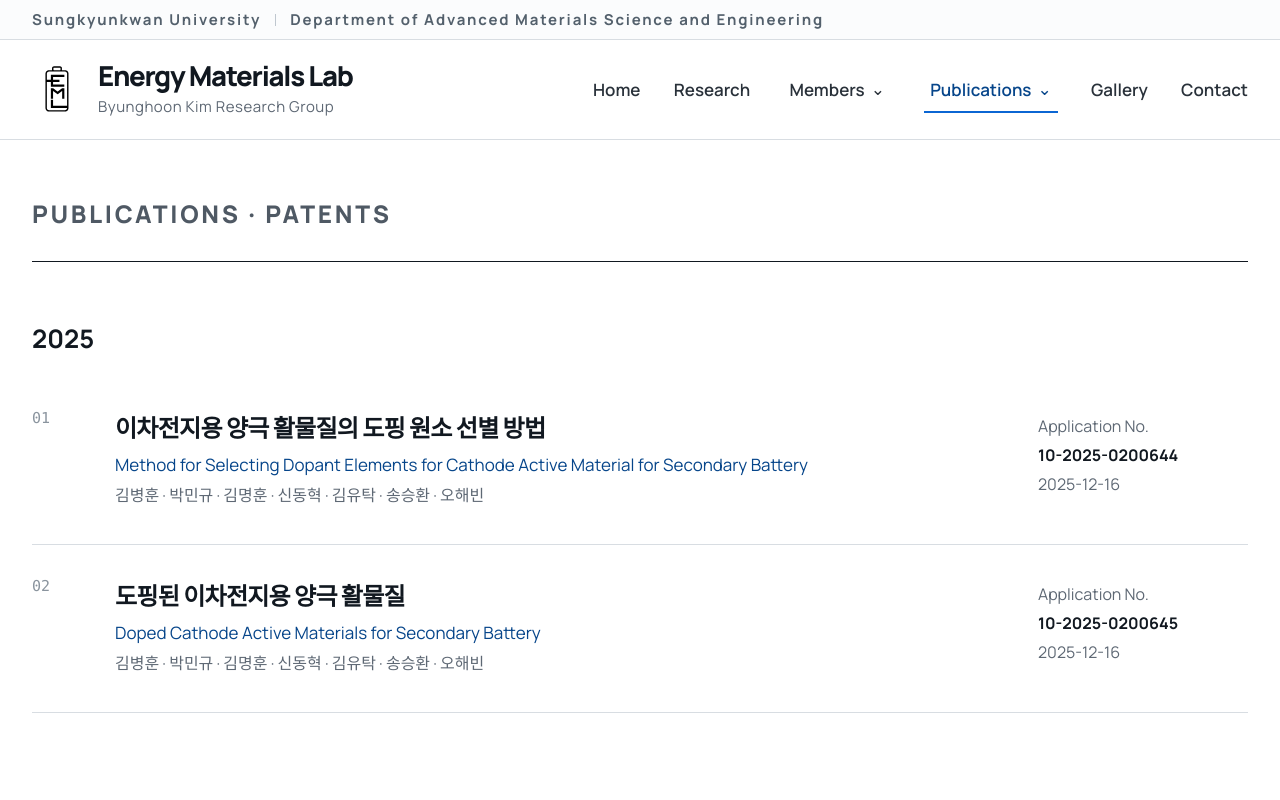
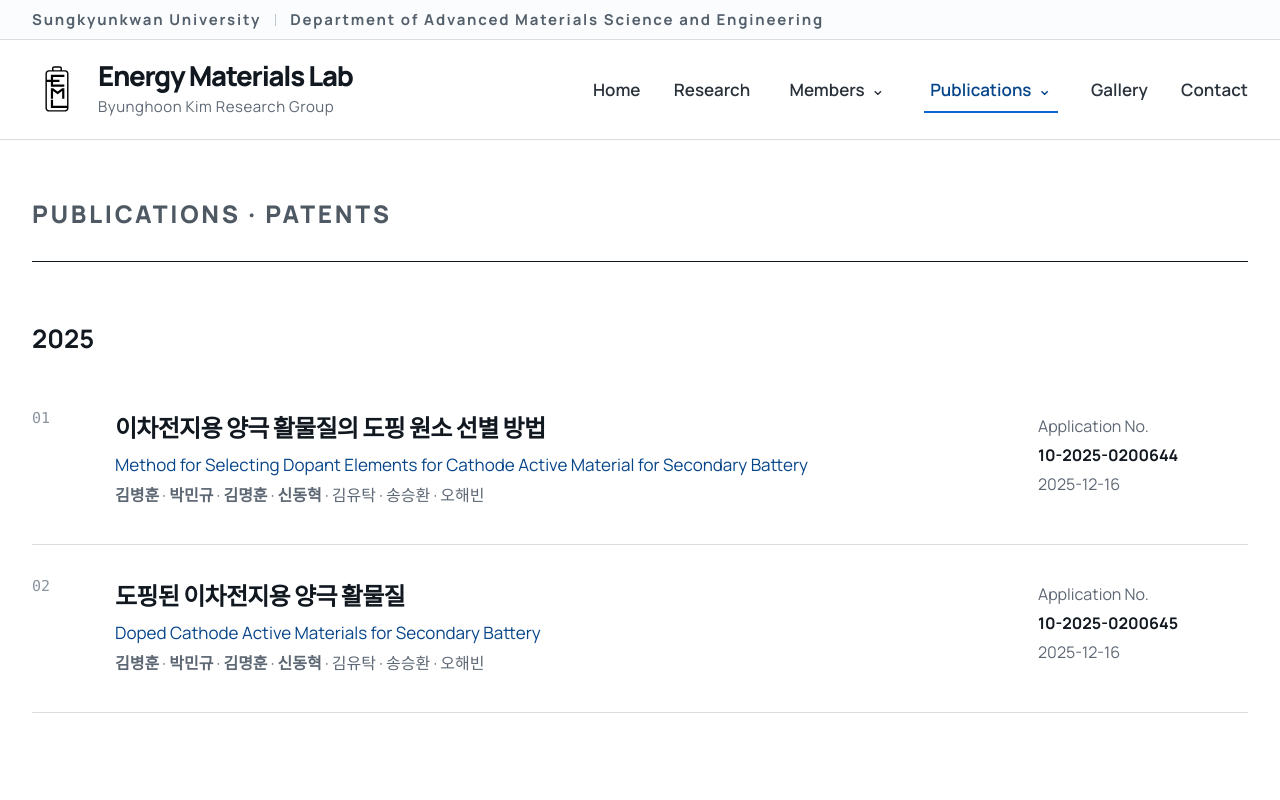
Before and after one commit to Energy-Materials-Laboratory/energy-materials-laboratory.github.io, a Next.js app: page /publications/patents in a window 1280 px wide. Shown: the top 800 px of the page. Built offline with nearby package versions, Linux system fonts and the light colour scheme.

Commit message:
Bold lab members in patent inventor lists

```diff
--- a/app/publications/patents/page.tsx
+++ b/app/publications/patents/page.tsx
@@ -1,3 +1,5 @@
+import { Fragment } from "react";
+
 import SiteShell from "../../components/SiteShell";
 import publicationMeta from "../../../content/publications.json";
 import patentsContent from "../../../content/patents.json";
@@ -10,6 +12,32 @@ type Patent = {
   inventors: string;
   number: string;
 };
+
+const LAB_MEMBER_NAMES = new Set([
+  "김병훈",
+  "박민규",
+  "김명훈",
+  "신동혁",
+]);
+
+function PatentInventors({
+  inventors,
+}: {
+  inventors: string;
+}) {
+  const names = inventors.split(" · ");
+
+  return (
+    <>
+      {names.map((name, index) => (
+        <Fragment key={`${name}-${index}`}>
+          {index > 0 ? " · " : ""}
+          {LAB_MEMBER_NAMES.has(name) ? <b>{name}</b> : name}
+        </Fragment>
+      ))}
+    </>
+  );
+}
 
 export const metadata = {
   title: publicationMeta.metadata.patentsTitle,
@@ -70,7 +98,11 @@ export default function PatentsPage() {
                       {patent.english}
                     </p>
 
-                    <p>{patent.inventors}</p>
+                    <p>
+                      <PatentInventors
+                        inventors={patent.inventors}
+                      />
+                    </p>
                   </div>
 
                   <div>
```
